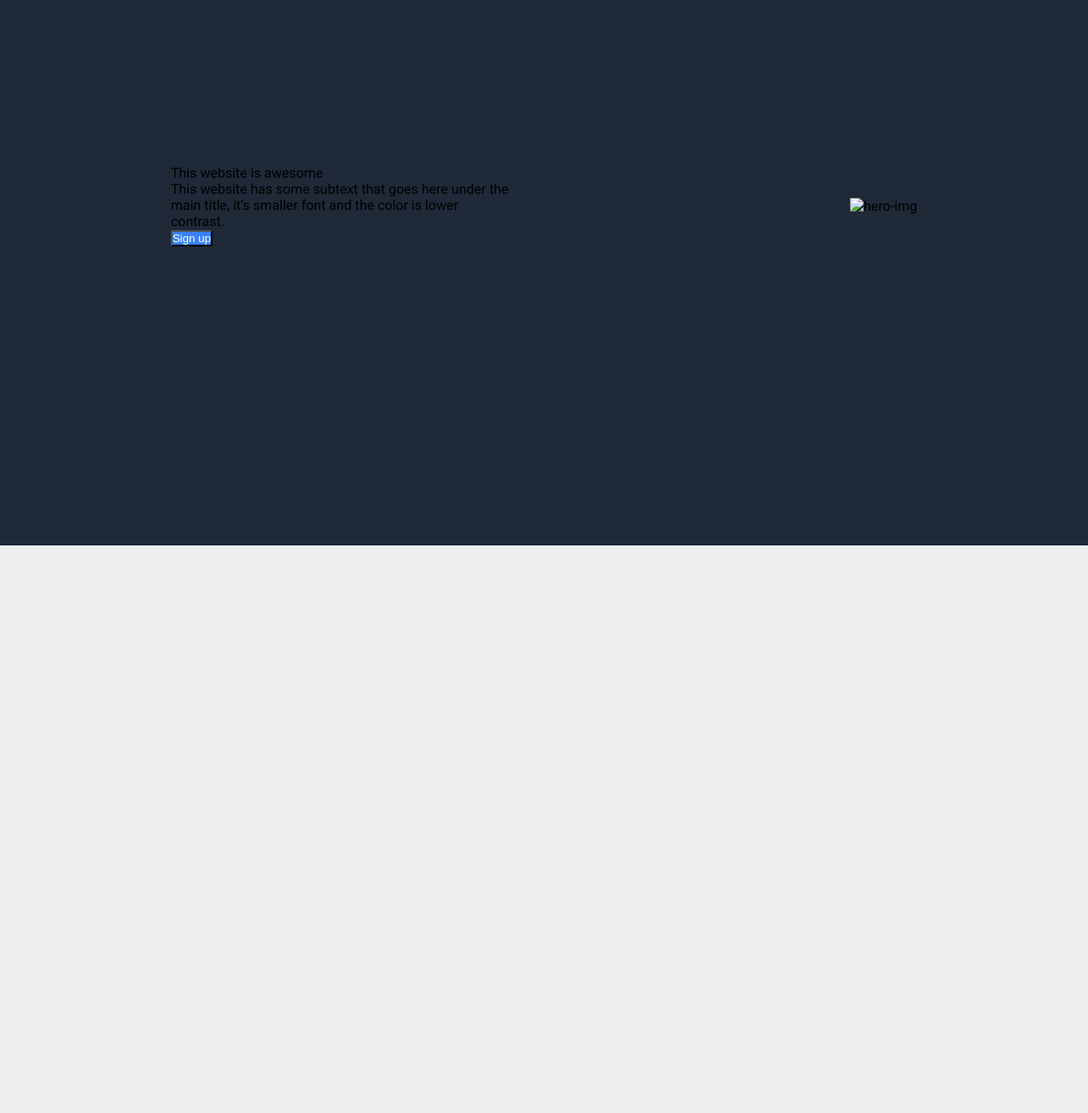
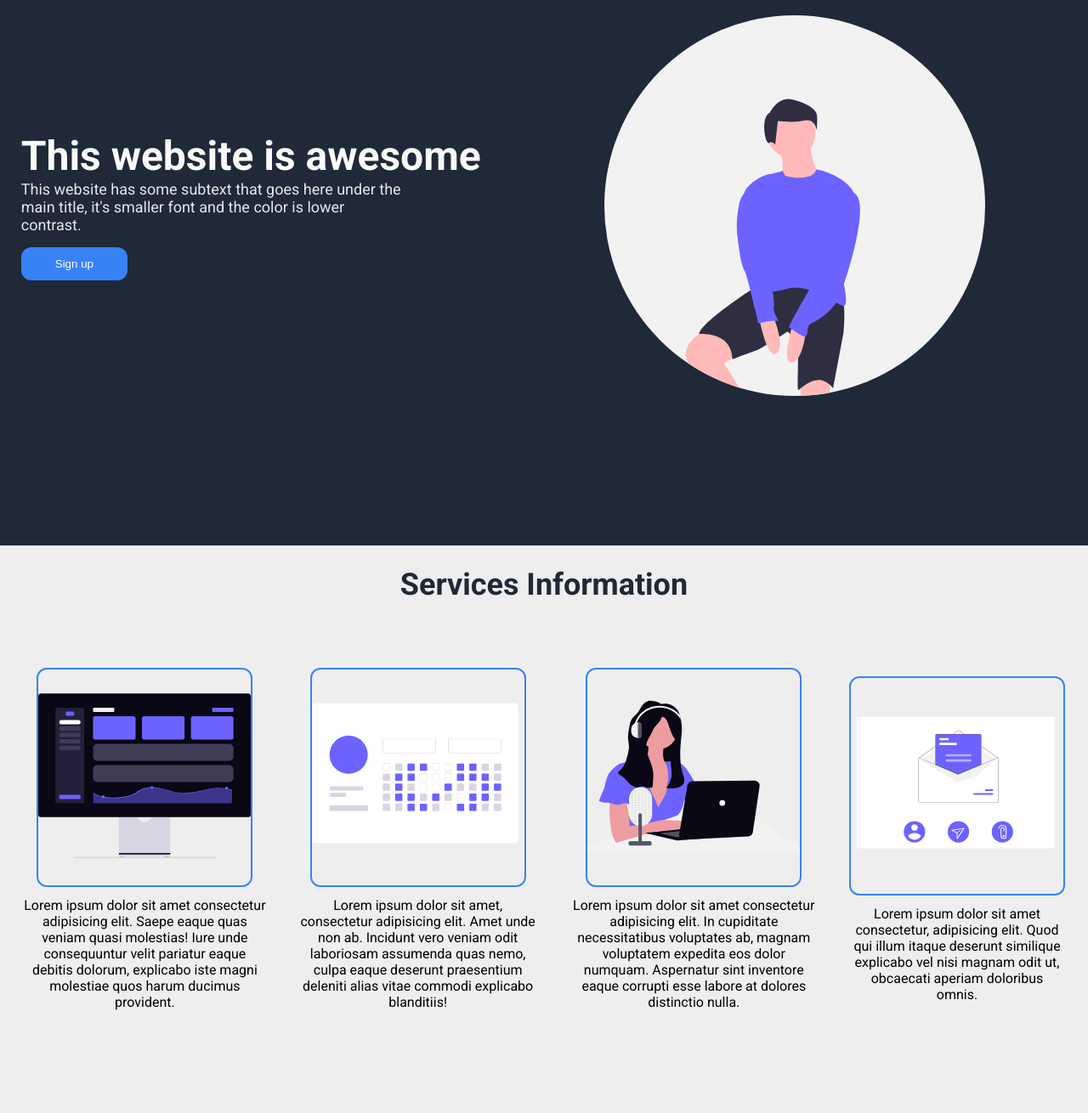
Before and after one commit to ahmadharbi0x1337/projectodin, a plain HTML site: page odin-landing-page/index.html in a window 1280 px wide. Shown: the part 230-1540 px from the top of the page at 85% size. Drawn offline with Linux system fonts and the light colour scheme.

Commit message:
Odin-Landing-Page-Project__Closed

```diff
--- a/odin-landing-page/index.html
+++ b/odin-landing-page/index.html
@@ -13,38 +13,121 @@
         <img src="./wordpress.svg" alt="wordpress" />
       </div>
       <ul class="links">
-        <li><a href="#info">Info</a></li>
-        <li><a href="#quote">Quote</a></li>
-        <li><a href="#cta">CTA</a></li>
+        <li><a href="#info" class="scroll-link">Info</a></li>
+        <li><a href="#quote" class="scroll-link">Quote</a></li>
+        <li><a href="#cta" class="scroll-link">CTA</a></li>
       </ul>
     </header>
     <section class="hero">
-      <div class="left-hero">
-        <div class="hero-text">
-          <p>
-            <span>This website is awesome</span><br />This website has some
-            subtext that goes here under the <br />
-            main title, it's smaller font and the color is lower <br />
-            contrast.
-          </p>
+      <div class="hero-left">
+        <p class="hero-text">
+          <span class="hero-text-span">This website is awesome</span><br />This
+          website has some subtext that goes here under the <br />
+          main title, it's smaller font and the color is lower <br />
+          contrast.
+        </p>
+        <div>
+          <button class="btn">Sign up</button>
         </div>
-        <button class="btn">Sign up</button>
       </div>
-      <div class="right-hero">
+      <div style="padding: 15px">
         <div class="hero-img">
-          <img src="" alt="hero-img" />
+          <img src="./cool_guy.svg" alt="hero-img" />
         </div>
       </div>
     </section>
-    <section class="info" id="info"></section>
-    <section class="quote" id="quote"></section>
-    <section class="cta" id="cta"></section>
-    <footer>Copyright &copy; The Odin Project <span id="date"></span></footer>
+    <section class="info" id="info">
+      <h1>Services Information</h1>
+      <div class="cards">
+        <div class="card">
+          <div class="card-img">
+            <img src="./dark_monitor.svg" alt="dark_monitor" />
+          </div>
+          <div class="card-text">
+            <p>
+              Lorem ipsum dolor sit amet consectetur adipisicing elit. Saepe
+              eaque quas veniam quasi molestias! Iure unde consequuntur velit
+              pariatur eaque debitis dolorum, explicabo iste magni molestiae
+              quos harum ducimus provident.
+            </p>
+          </div>
+        </div>
+        <div class="card">
+          <div class="card-img">
+            <img src="./github_profile.svg" alt="dark_monitor" />
+          </div>
+          <div class="card-text">
+            <p>
+              Lorem ipsum dolor sit amet, consectetur adipisicing elit. Amet
+              unde non ab. Incidunt vero veniam odit laboriosam assumenda quas
+              nemo, culpa eaque deserunt praesentium deleniti alias vitae
+              commodi explicabo blanditiis!
+            </p>
+          </div>
+        </div>
+        <div class="card">
+          <div class="card-img">
+            <img src="./remote.svg" alt="remote" />
+          </div>
+          <div class="card-text">
+            <p>
+              Lorem ipsum dolor sit amet consectetur adipisicing elit. In
+              cupiditate necessitatibus voluptates ab, magnam voluptatem
+              expedita eos dolor numquam. Aspernatur sint inventore eaque
+              corrupti esse labore at dolores distinctio nulla.
+            </p>
+          </div>
+        </div>
+        <div class="card">
+          <div class="card-img">
+            <img src="./email.svg" alt="email" />
+          </div>
+          <div class="card-text">
+            <p>
+              Lorem ipsum dolor sit amet consectetur, adipisicing elit. Quod qui
+              illum itaque deserunt similique explicabo vel nisi magnam odit ut,
+              obcaecati aperiam doloribus omnis.
+            </p>
+          </div>
+        </div>
+      </div>
+    </section>
+    <section class="quote" id="quote">
+      <div class="quote-text">
+        <p>Genius is an infinite capacity for taking pains</p>
+      </div>
+      <div class="quote-author"><h3>-Thomas Carlin</h3></div>
+    </section>
+    <section class="cta" id="cta">
+      <div class="cta-main">
+        <div>
+          <p>
+            <span>Call to action it's time!</span> <br />
+            sign up for our product by clicking that button right over there!
+          </p>
+        </div>
+        <div><button class="btn">Sign up</button></div>
+      </div>
+    </section>
+    <footer>
+      Copyright &copy; The Odin Project <span id="date"></span><br />
+      Created By Ahmad Alharbi With Love.
+    </footer>
   </body>
   <script>
     window.addEventListener("DOMContentLoaded", () => {
+      // Dynamic Date
       const date = document.getElementById("date");
       date.innerHTML = new Date().getFullYear();
+      // Smooth Scrolling becuase safari is not compatible with the html css property!!.
+      document.querySelectorAll(".scroll-link").forEach((link) => {
+        link.addEventListener("click", (e) => {
+          e.preventDefault();
+          const target = document.querySelector(link.getAttribute("href"));
+          console.log(link.getAttribute("href"));
+          target.scrollIntoView({ behavior: "smooth" });
+        });
+      });
     });
   </script>
 </html>
--- a/odin-landing-page/style.css
+++ b/odin-landing-page/style.css
@@ -15,10 +15,19 @@
   list-style: none;
   text-decoration: none;
 }
+html {
+  scroll-behavior: smooth;
+}
 /* Shared Utility */
 .btn {
   background-color: var(--blue-p);
   color: white;
+  padding: 12px 40px;
+  outline: none;
+  border: none;
+  border-radius: 12px;
+  border-color: transparent;
+  cursor: pointer;
 }
 /* Body */
 body {
@@ -37,11 +46,13 @@ header {
   display: flex;
   justify-content: space-evenly;
 }
+/* Header///Logo */
 .logo img {
   width: 40px;
   height: 40px;
   filter: invert(100%);
 }
+/* Header///Links */
 .links {
   display: flex;
   justify-content: flex-start;
@@ -51,7 +62,6 @@ header {
   color: var(--white-p);
   font-size: 18px;
 }
-
 /* Hero */
 .hero {
   background-color: var(--dark-p);
@@ -61,25 +71,139 @@ header {
   justify-content: space-around;
   align-items: center;
 }
+/* Hero///Img */
+.hero-img {
+  display: flex;
+  justify-content: center;
+  align-items: center;
+}
+.hero-img img {
+  max-width: 70%;
+  height: auto;
+  transition: 0.6s ease-in-out;
+}
+/* Hero///Text */
+.hero-left {
+  padding: 15px;
+  display: flex;
+  flex-direction: column;
+  gap: 16px;
+  justify-content: center;
+}
+.hero-text {
+  color: var(--white-p);
+  font-size: 18px;
+}
+.hero-text span {
+  color: var(--white-s);
+  font-size: 48px;
+  font-weight: 900;
+}
+
 /* Info */
 .info {
+  padding: 25px;
   background-color: #eee;
   width: 100%;
   height: 100vh;
+  display: flex;
+  flex-direction: column;
+  align-items: center;
+  gap: 75px;
 }
+/* Info///Text */
+.info h1 {
+  font-size: 36px;
+  font-weight: 900;
+  color: var(--dark-p);
+}
+/* Info///Cards */
+.cards {
+  display: flex;
+  justify-content: center;
+  align-items: center;
+  gap: 32px;
+}
+.card {
+  padding: 2px;
+  display: flex;
+  flex-direction: column;
+  justify-content: center;
+  align-items: center;
+  gap: 12px;
+}
+.card-img {
+  border: solid var(--blue-p) 2px;
+  border-radius: 12px;
+}
+.card img {
+  width: 250px;
+  height: 250px;
+}
+.card-text {
+  text-align: center;
+  text-wrap: wrap;
+}
+
 /* Quote */
 .quote {
+  padding: 75px;
   background-color: var(--white-p);
   width: 100%;
   height: 100vh;
+  display: flex;
+  flex-direction: column;
+  justify-content: center;
+  gap: 48px;
+}
+.quote-text p {
+  color: var(--dark-p);
+  font-size: 36px;
+  font-weight: light;
+  font-style: italic;
+}
+.quote-author {
+  display: flex;
+  justify-content: flex-end;
+}
+.quote-author h3 {
+  color: var(--dark-p);
+  font-size: 36px;
+  font-weight: 900;
 }
 /* CTA */
 .cta {
+  padding: 10px;
   background-color: #eee;
   width: 100%;
   height: 100vh;
+  display: flex;
+  justify-content: center;
+  align-items: center;
 }
-
+.cta-main {
+  padding: 72px;
+  background-color: var(--blue-p);
+  border-radius: 6px;
+  display: flex;
+  justify-content: space-around;
+  gap: 96px;
+  align-items: center;
+}
+.cta-main p {
+  color: var(--white-p);
+  font-size: 16px;
+}
+.cta-main span {
+  font-size: 36px;
+  font-weight: 900;
+  color: var(--white-p);
+}
+.cta-main button {
+  padding: 24px 72px;
+  border: solid var(--white-p) 2px;
+  font-size: 24px;
+}
 /* Footer */
 footer {
   padding: 20px;
```
Also changed, not shown: odin-landing-page/cool_guy.svg (added), odin-landing-page/dark_monitor.svg (added), odin-landing-page/email.svg (added), odin-landing-page/github_profile.svg (added), odin-landing-page/remote.svg (added).
